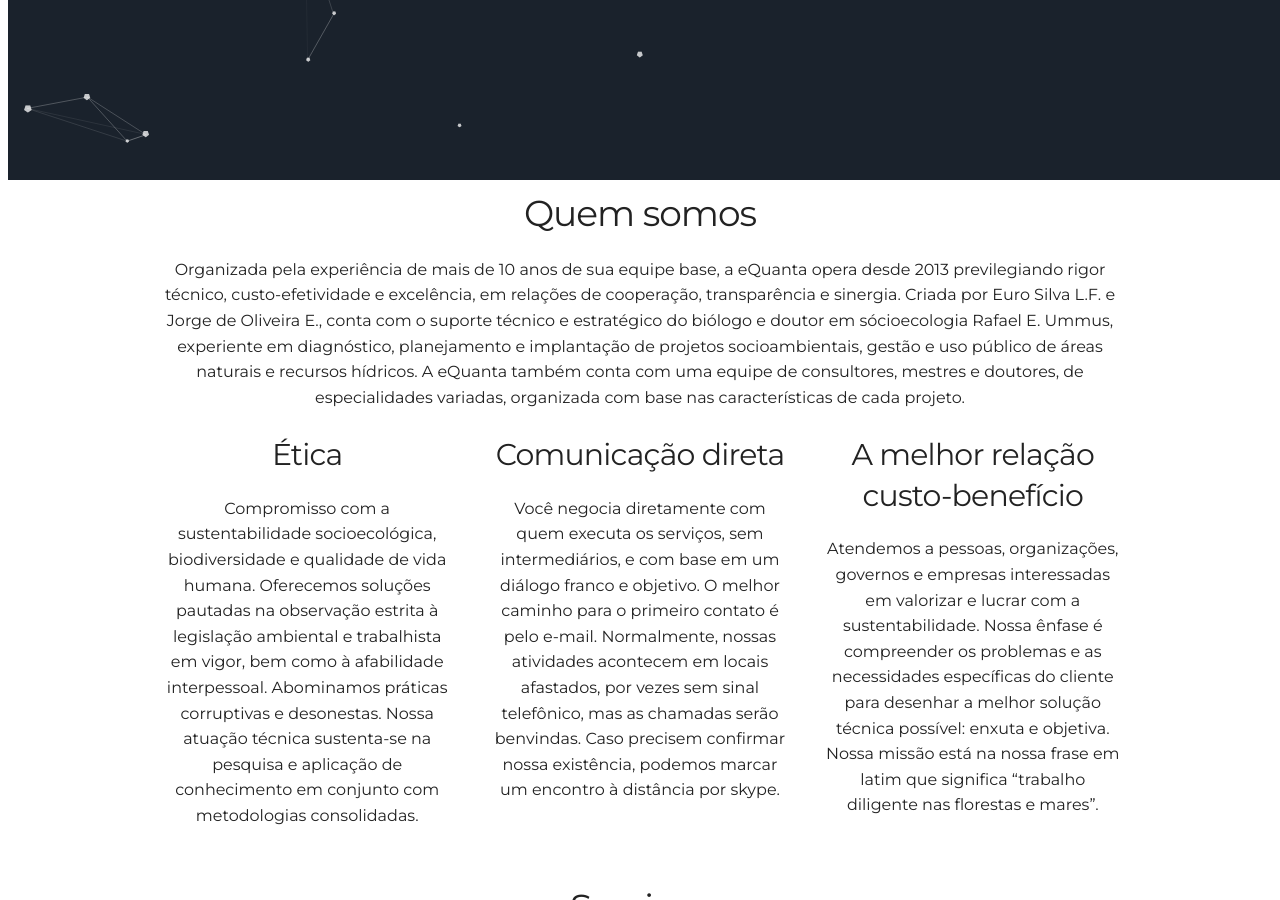
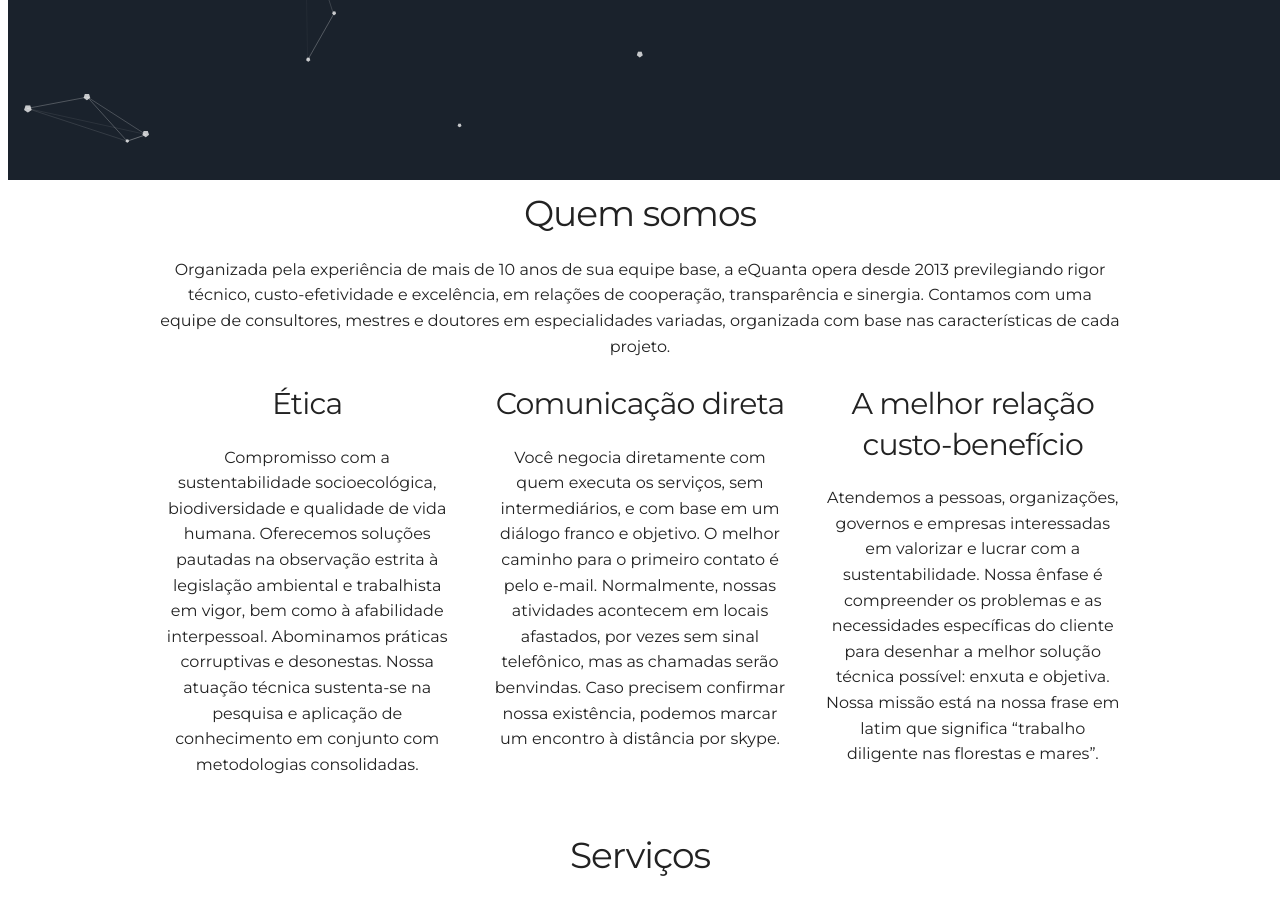
Before and after one commit to leroy1977/eQ1, a Jekyll site: the page built from index.html, in a window 1280 px wide and 900 px high, scrolled down 735 px. Built offline with Jekyll 4.4.1, drawn with Linux system fonts in a browser that asks for light colours.

Commit message:
Update _config.yml

```diff
--- a/_config.yml
+++ b/_config.yml
@@ -11,7 +11,7 @@
 
 # User settings
 username: eQuanta
-user_description: Organizada pela experiência de mais de 10 anos de sua equipe base, a eQuanta opera desde 2013 previlegiando rigor técnico, custo-efetividade e excelência, em relações de cooperação, transparência e sinergia. Criada por Euro Silva L.F. e Jorge de Oliveira E., conta com o suporte técnico e estratégico do biólogo e doutor em sócioecologia Rafael E. Ummus, experiente em diagnóstico, planejamento e implantação de projetos socioambientais, gestão e uso público de áreas naturais e recursos hídricos. A eQuanta também conta com uma equipe de consultores, mestres e doutores, de especialidades variadas, organizada com base nas características de cada projeto.
+user_description: Organizada pela experiência de mais de 10 anos de sua equipe base, a eQuanta opera desde 2013 previlegiando rigor técnico, custo-efetividade e excelência, em relações de cooperação, transparência e sinergia. Contamos com uma equipe de consultores, mestres e doutores em especialidades variadas, organizada com base nas características de cada projeto.
 
 user_title: Diligentia laborat in omnis silvae et maria
 email: e.quanta.env@gmail.com
```
